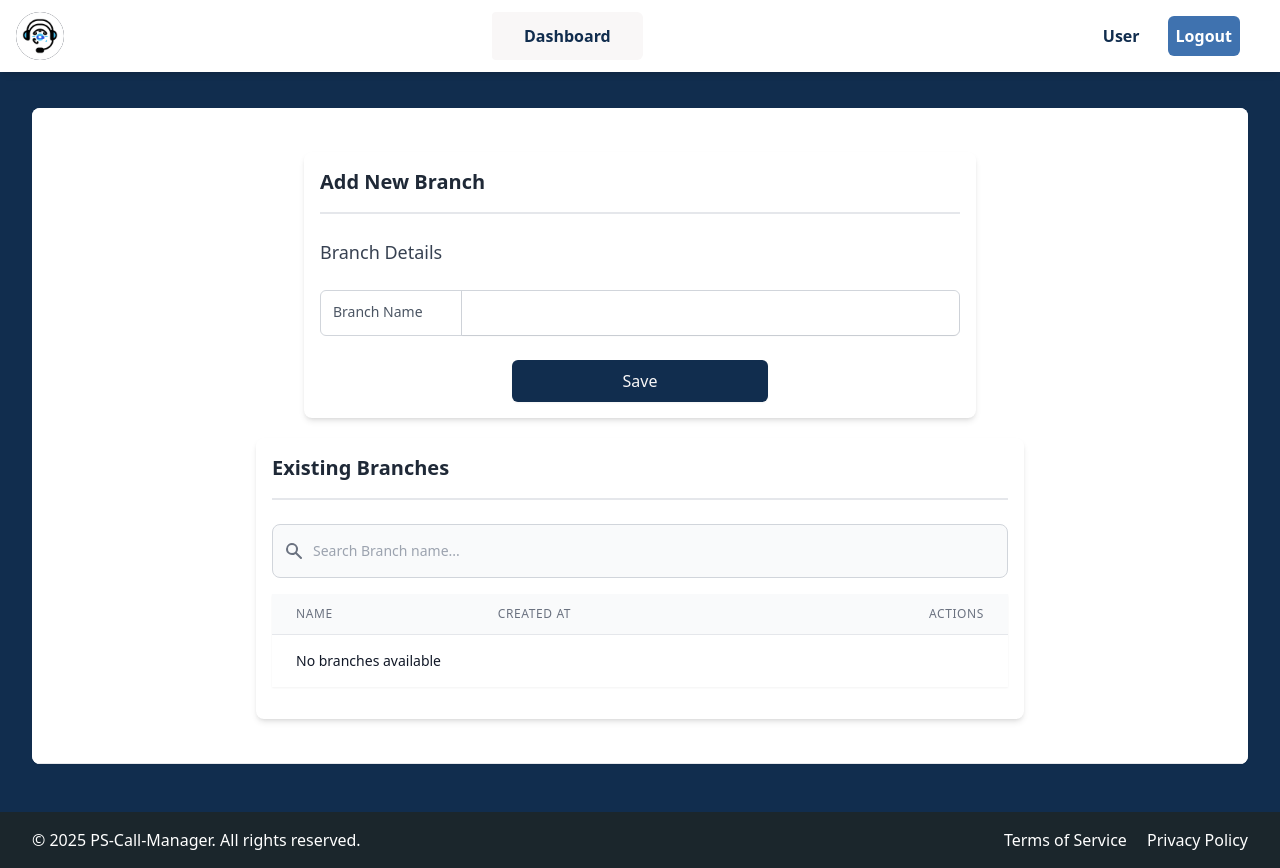
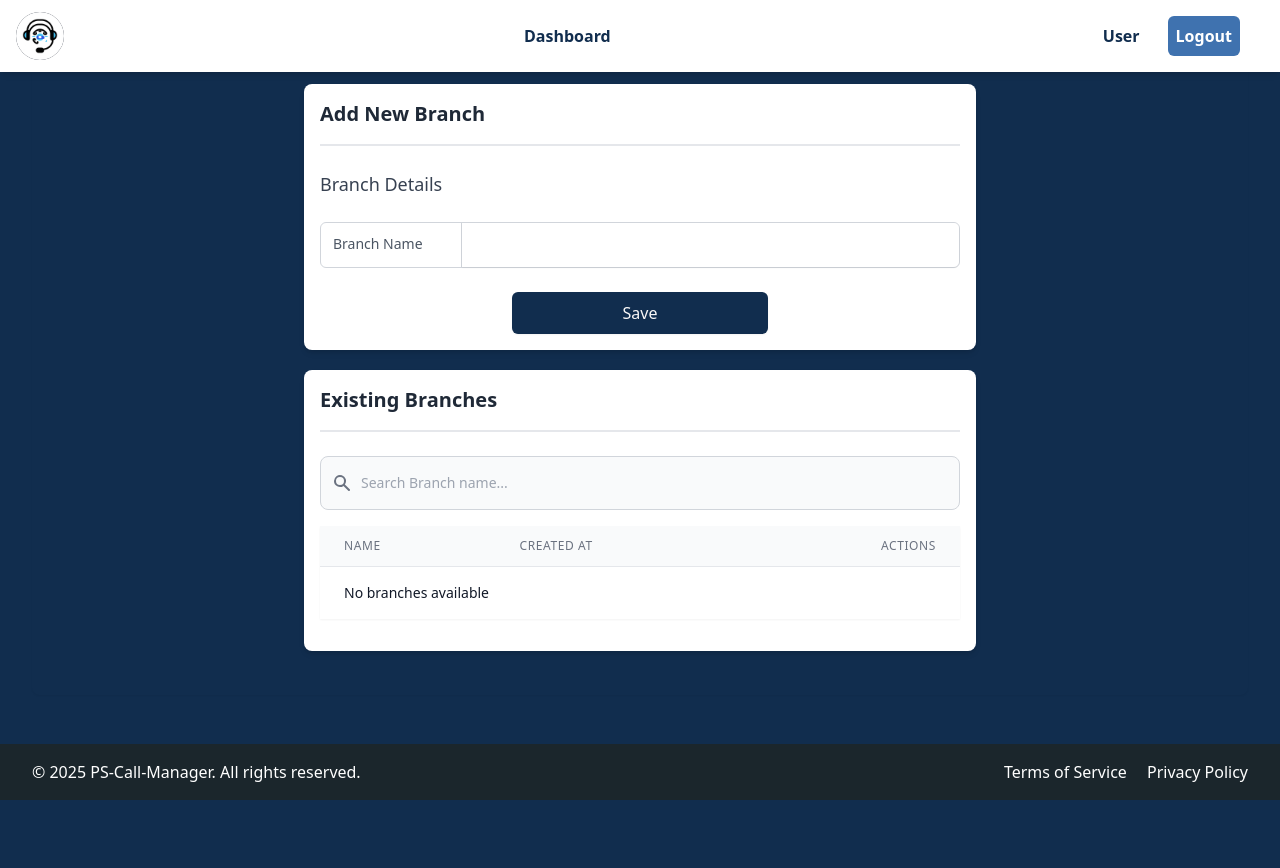
Before and after one commit to lahirujay99/call-management-system, a Laravel app: page /branches in a window 1280 px wide. After the commit the page ends 800 px from the top, so only its background shows below. Run offline with Laravel 12, Linux system fonts and the light colour scheme; a user stored in the database is signed in; data comes from the database, SQL or seed files in the repository; data that the repository does not hold is empty; style sheets or scripts are compiled from the project's sources; parts of the project's set-up code (start-up, migrations or seed data) failed here and were passed over.

Commit message:
remove unnecessary styles

```diff
--- a/resources/views/branches/create.blade.php
+++ b/resources/views/branches/create.blade.php
@@ -1,11 +1,11 @@
 <x-app-layout>
 
-    <div class="py-12">
+    <div class="pb-8">
         <div class="max-w-7xl mx-auto sm:px-6 lg:px-8">
-            <div class="bg-white overflow-hidden shadow-sm sm:rounded-lg">
-                <div class="p-6 bg-white border-b border-gray-200">
+            <div class=" overflow-hidden shadow-sm sm:rounded-lg">
+                <div class="p-6 ">
 
-                    <div class="bg-white p-4 rounded-lg shadow-md mx-auto max-w-2xl my-5">
+                    <div class="bg-white p-4 rounded-lg shadow-md mx-auto max-w-2xl mb-5">
 
                         <h2 class="text-xl font-semibold text-gray-800 mb-4">Add New Branch</h2>
                         <hr class="border-b border-gray-200 mb-6">
@@ -59,7 +59,7 @@
                     </div>
 
 
-                    <div class="bg-white p-4 rounded-lg shadow-md mx-auto max-w-3xl my-5">
+                    <div class="bg-white p-4 rounded-lg shadow-md mx-auto max-w-2xl my-5">
                         <h2 class="text-xl font-semibold text-gray-800 mb-4">Existing Branches</h2>
                         <hr class="border-b border-gray-200 mb-6">
 
--- a/resources/views/components/navigation.blade.php
+++ b/resources/views/components/navigation.blade.php
@@ -8,7 +8,7 @@
         </div>
 
         <div class="hidden md:block relative">
-            <nav class="flex flex-row gap-5 rounded-md bg-[#F9F7F7] px-6 py-3 font-semibold rounded-s ">
+            <nav class="flex flex-row gap-5 px-6 py-3 font-semibold rounded-s ">
                 <div class="relative">
                     <a href="{{ route('dashboard') }}"
                        class="cursor-pointer {{ request()->routeIs('dashboard') ? 'bg-[#3F72AF] text-white' : 'text-[#112D4E]' }} rounded-md px-2 py-2">
```
Also changed, not shown: resources/views/designation/create.blade.php (+5 -5 lines).
